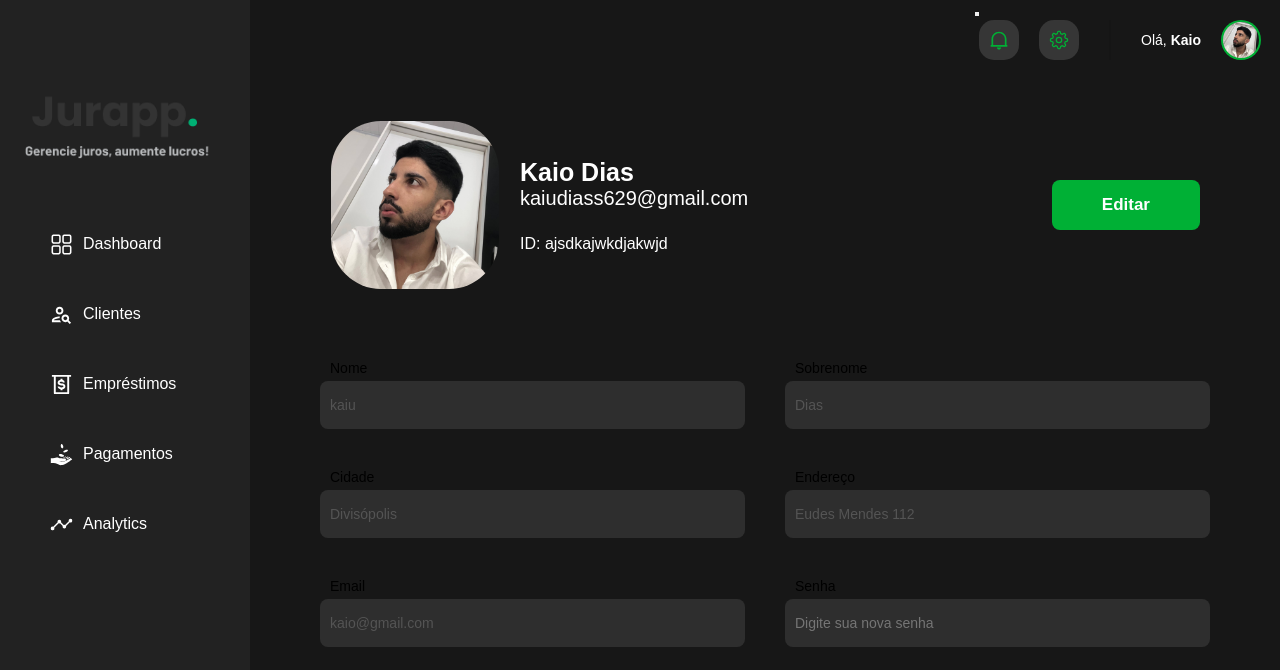
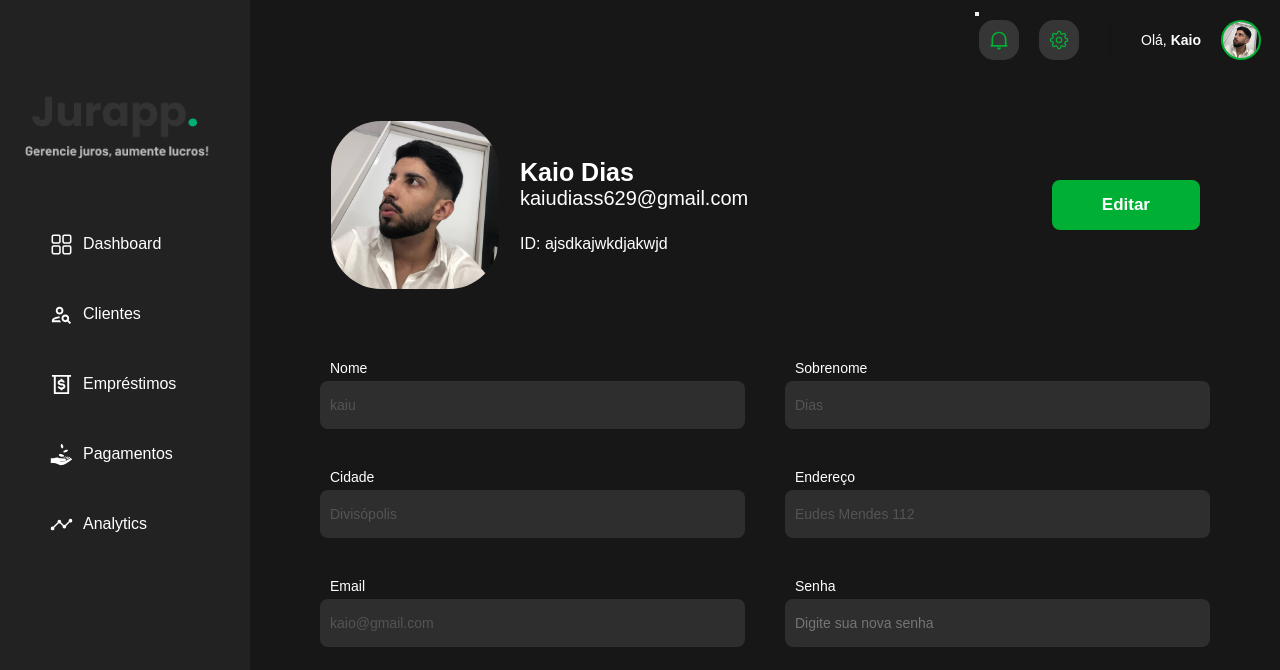
Before and after one commit to kaiudiass/jurappp, a React (Vite) app: page /profile in a window 1280 px wide. Shown: the top 670 px of the page. Built offline with nearby package versions, Linux system fonts and the light colour scheme.

Commit message:
fix: change in label color

```diff
--- a/src/pages/Profile/ContainerInput/ContainerInput.module.css
+++ b/src/pages/Profile/ContainerInput/ContainerInput.module.css
@@ -45,6 +45,7 @@
     padding-left: 10px;
     font-family: Arial, Helvetica, sans-serif;
     font-size: 14px;
+    color: rgb(255, 255, 255);
 }
 
 @media (max-width: 880px) {
```
